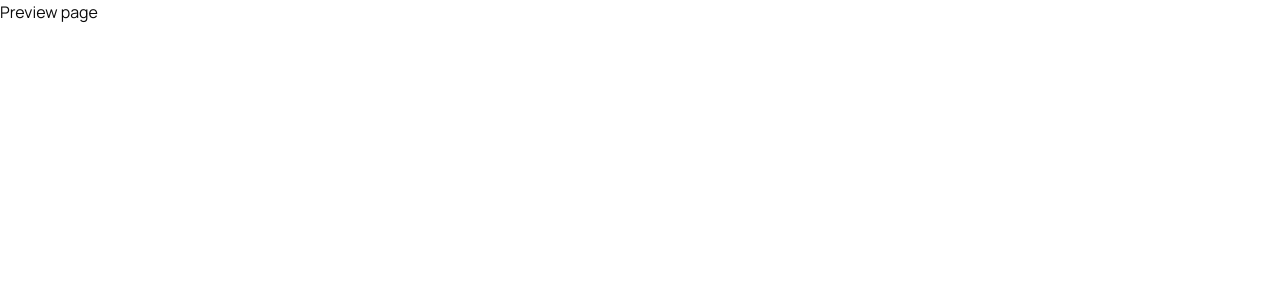
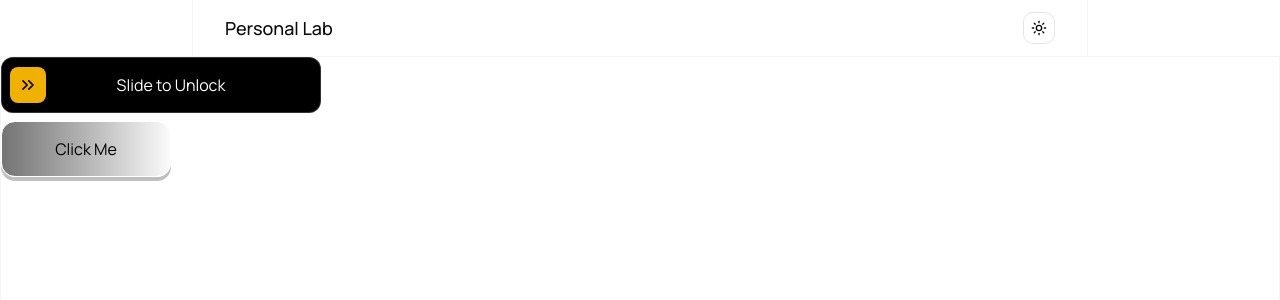
Before and after one commit to yashanand167/personal-lab, a Next.js app: page /Showcase in a window 1280 px wide. Shown: the top 300 px of the page. Built offline with nearby package versions, Linux system fonts and the light colour scheme.

Commit message:
feat: add MagneticButton component, update Showcase page, and refine UI layout and components

```diff
--- a/app/Showcase/page.tsx
+++ b/app/Showcase/page.tsx
@@ -1,10 +1,21 @@
 "use client"
+
+import MagneticButton from "@/components/Buttons/Magnetic-Button"
+import SlideButton from "@/components/Buttons/Slide-Button"
+import Header from "@/components/Header"
 
 
 export default function Showcase() {
   return (
-    <div>
-      <h1>Preview page</h1>
+    <div className="flex flex-col min-h-screen">
+      <Header />
+      <main className="flex-1 max-w-7xl w-auto md:w-full mx-4 md:mx-auto border-x border-border/40">
+        <SlideButton />
+        <div className="mt-2">
+          <MagneticButton />
+        </div>
+      </main>
+
     </div>
   )
 }
--- a/app/page.tsx
+++ b/app/page.tsx
@@ -6,6 +6,7 @@ import ComponentList from "@/components/ComponentList"
 import IsometricLogo from "@/components/IsometricLogo"
 import { LayoutGrid, Play, Pipette } from "lucide-react"
 import Link from "next/link"
+import GridLine from "@/components/GridLine"
 
 export default function Home() {
   const [isActive, setIsActive] = useState("list")
@@ -48,14 +49,14 @@ export default function Home() {
               >
                 <LayoutGrid className="w-4 h-4" />
               </button>
-              <Link href="/previews" className="block">
+              <Link href="/showcase" className="block">
                 <button
                   className={`p-1.5 rounded-md transition-all cursor-pointer ${
-                    isActive === "preview"
+                    isActive === "showcase"
                       ? "bg-black/10 dark:bg-white/10 text-foreground dark:text-white"
                       : "text-muted-foreground hover:text-foreground hover:bg-black/5 dark:hover:bg-white/5"
                   }`}
-                  aria-label="Preview view"
+                  aria-label="Showcase"
                 >
                   <Play className="w-4 h-4" />
                 </button>
@@ -66,6 +67,10 @@ export default function Home() {
         </div>
         <div className="w-screen relative left-1/2 -translate-x-1/2 border-t border-border/40" />
         <ComponentList />
+
+        <div>
+          <GridLine />
+        </div>
       </main>
     </div>
   )
--- a/components/Buttons/Magnetic-Button.tsx
+++ b/components/Buttons/Magnetic-Button.tsx
@@ -0,0 +1,57 @@
+"use client"
+
+import { motion, useMotionValue } from 'motion/react'
+import { useRef } from 'react'
+
+
+export default function MagneticButton() {
+    const ref = useRef(null)
+
+    const rotateX = useMotionValue(0);
+    const rotateY = useMotionValue(0);
+
+    function handleMouseMove(e: React.MouseEvent<HTMLButtonElement>) {
+        const rect = e.currentTarget.getBoundingClientRect()
+        const x = e.clientX - rect.left
+        const y = e.clientY - rect.top
+        const centerX = rect.width / 2
+        const centerY = rect.height / 2
+        const rotateXValue = ((y - centerY) / centerY) * -15
+        const rotateYValue = ((x - centerX) / centerX) * 15
+
+        rotateX.set(rotateXValue)
+
+        rotateY.set(rotateYValue)
+    }
+
+    function reset() {
+        rotateX.set(0);
+        rotateY.set(0);
+    }
+
+    const handleClick = () => {
+        console.log("clicked")
+    }
+
+    return (
+        <motion.button
+            onMouseMove={handleMouseMove}
+            onMouseLeave={reset}
+            whileTap={{
+                y: 4,
+                boxShadow: "0px 0px 0px rgba(0,0,0,0)"
+            }}
+            style={{
+                rotateX,
+                rotateY,
+                transformPerspective: 800,
+            }}
+            ref={ref}
+            onClick={handleClick}
+            className="flex items-center justify-center w-[170px] h-14 bg-gradient-to-r from-[#747474] to-[#FBFBFB] border-[1px] border-white rounded-xl text-black shadow-[0px_4px_0px_rgba(0,0,0,0.25)] dark:shadow-[0px_4px_0px_rgba(255,255,255,0.5)] hover:opacity-90 transition-all cursor-pointer"
+        >
+            <span className="select-none">Click Me</span>
+        </motion.button>
+    )
+
+}
--- a/components/Buttons/Slide-Button.tsx
+++ b/components/Buttons/Slide-Button.tsx
@@ -24,7 +24,7 @@ export default function SlideButton() {
 
   return (
     <motion.div
-      layout
+      initial={false}
       animate={{
         width: done ? 150 : 320,
         borderRadius: done ? 28 : 12,
--- a/components/GridLine.tsx
+++ b/components/GridLine.tsx
@@ -1,11 +1,7 @@
 export default function GridLine() {
     return (
-        <main className="flex flex-col gap-2">
-            <div className="w-screen relative left-1/2 -translate-x-1/2 border-t border-border/20" />
-            <div className="w-screen relative left-1/2 -translate-x-1/2 border-t border-border/40" />
-            <div className="w-screen relative left-1/2 -translate-x-1/2 border-t border-border/60" />
-            <div className="w-screen relative left-1/2 -translate-x-1/2 border-t border-border/80" />
-            <div className="w-screen relative left-1/2 -translate-x-1/2 border-t border-border" />
+        <main className="flex w-screen flex-col gap-2 border border-border">
+
         </main>
     )
 }
--- a/components/Header.tsx
+++ b/components/Header.tsx
@@ -11,7 +11,7 @@ export default function Header() {
   const [playSelect] = useSound(select001Sound, { volume: 0.5 });
 
   return (
-    <header className="relative z-50 w-full border-b border-border/40 bg-background/95 backdrop-blur supports-[backdrop-filter]:bg-background/60">
+    <header className="sticky top-0 z-50 w-full border-b border-border/40 bg-background/95 backdrop-blur supports-[backdrop-filter]:bg-background/60">
       <div className="mx-4 md:mx-auto flex h-14 max-w-4xl w-auto md:w-full items-center justify-between px-4 sm:px-8 border-x border-border/40">
         <div className="flex items-center gap-6 md:gap-10">
           <a href="/" className="flex items-center space-x-2">
```
